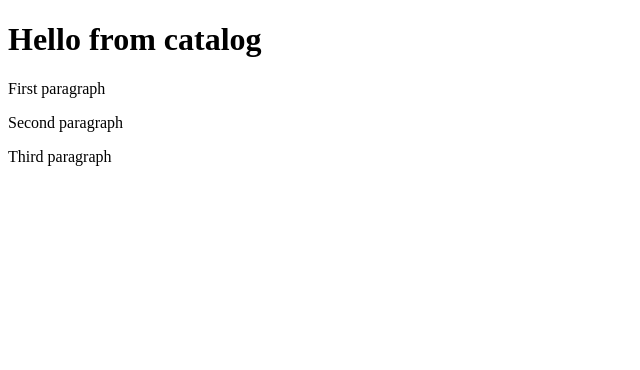
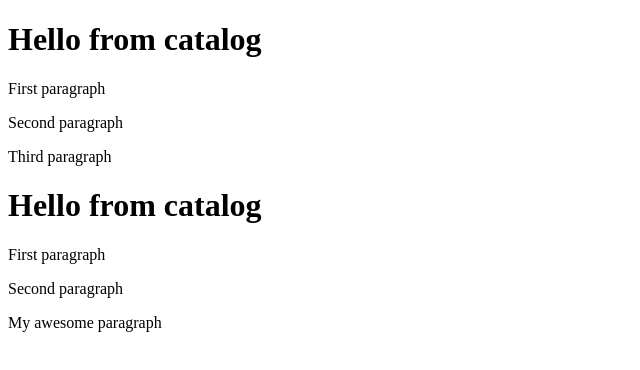
Before and after one commit to liudakarapet10/test, a plain HTML site: page cat.html in a window 1280 px wide. Shown: the whole page, without its empty margins (0-640 px from the left). Drawn offline with Linux system fonts and the light colour scheme.

Commit message:
new paragraphs

```diff
--- a/cat.html
+++ b/cat.html
@@ -11,5 +11,10 @@
     <p>First paragraph</p>
     <p>Second paragraph</p>
     <p>Third paragraph</p>
+    <h1>Hello from catalog</h1>
+    <p>First paragraph</p>
+    <p>Second paragraph</p>
+    <p>My awesome paragraph</p>
+
 </body>
 </html>
```
